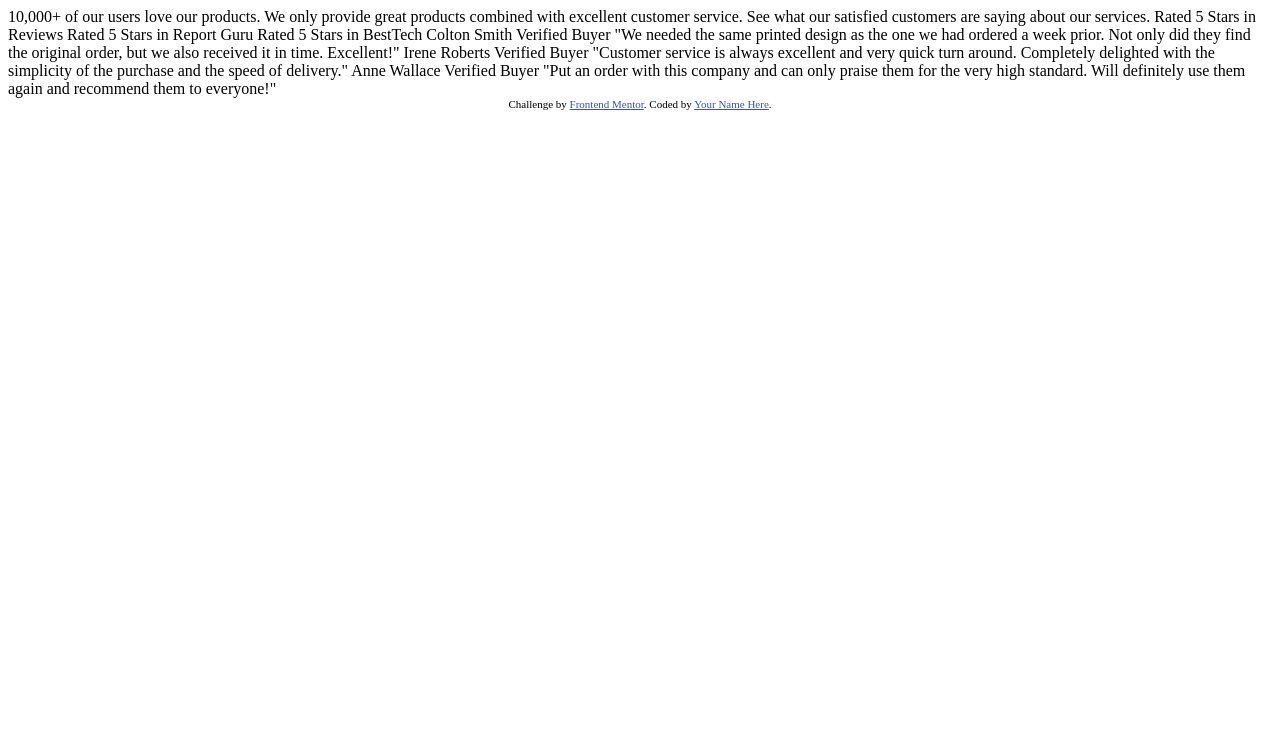
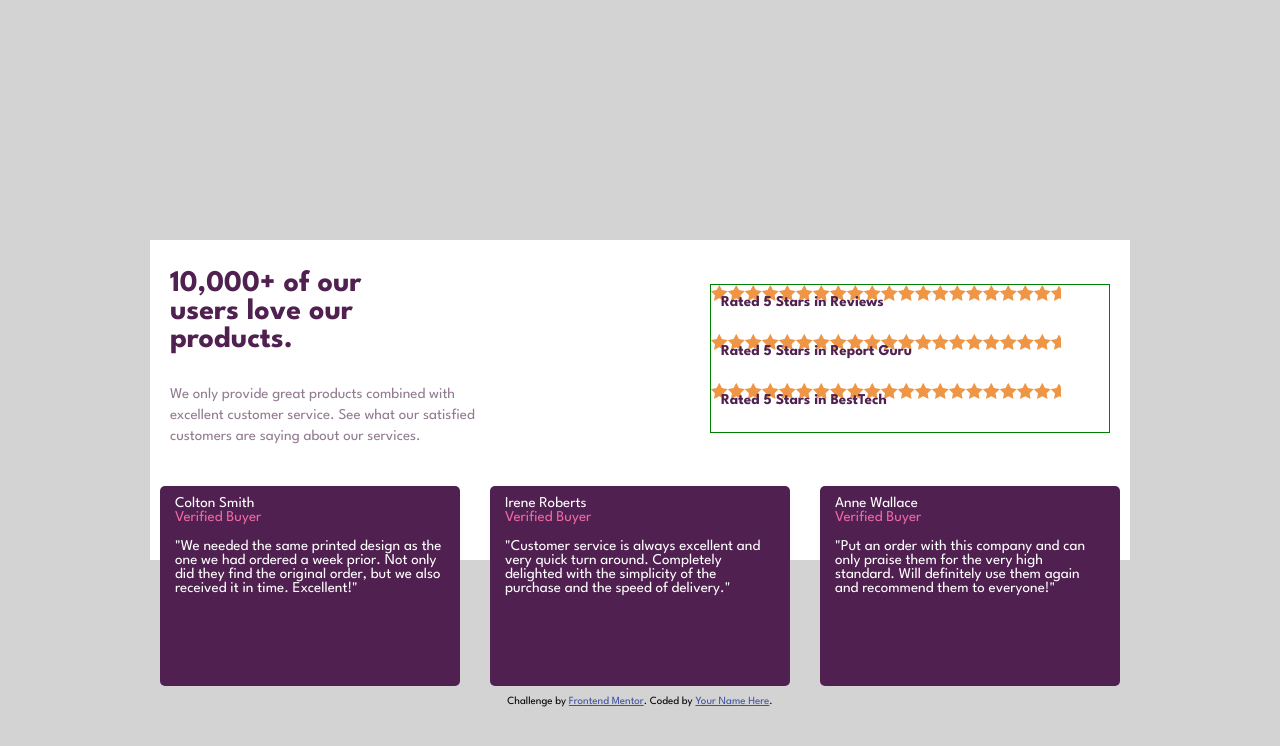
Before and after one commit to jbski/social-proof-section-master, a plain HTML site: page index.html in a window 1280 px wide. Drawn offline with Linux system fonts and the light colour scheme.

Commit message:
update css and html

```diff
--- /dev/null
+++ b/css/style.css
@@ -0,0 +1,140 @@
+:root {
+/* ### Primary */
+--VeryDarkMagenta: hsl(300, 43%, 22%);
+--Soft_Pink: hsl(333, 80%, 67%);
+
+/* ### Neutral */
+--Dark_Grayish_Magenta: hsl(303, 10%, 53%);
+--Light_Grayish_Magenta: hsl(300, 24%, 96%);
+--White: hsl(0, 0%, 100%);
+
+--body_font_size: 15px;
+
+--font-family: 'League Spartan', sans-serif;
+}
+
+*{
+    padding: 0px;
+    margin: 0px;
+    box-sizing: border-box;
+}
+
+body {
+    font-family: var(--font-family);
+    font-size: var(--body_font_size);
+    background: lightgray;
+    height: 100vh;
+    width: 100%;
+}
+
+.main {
+    width: 980px;
+    /* width: 1440px; */
+    height: 40%;
+    position: absolute;
+    top: 50%;
+    left: 50%;
+    transform: translate(-50%, -50%);
+    background-color: var(--White);
+}
+
+
+/* Create flex boxes for upper content */
+.flex-upper-container {
+    display: flex;
+    flex-direction: row;
+    align-items: center;
+    justify-content: space-between;
+    padding: 0px 20px 0px 20px;
+
+}
+
+.flex-text-upper-left {
+    display: flex;
+    flex-direction: column;
+    align-items: flex-start;
+    justify-content: center;
+    /* border: 1px solid red; */
+    width: 35%;
+}
+
+.five-star-reviews {
+    display: flex;
+    flex-direction: column;
+    align-items: flex-start;
+    justify-content: center;
+    border: 1px solid green;
+    width: 400px;
+}
+
+
+/* Format content in upper section */
+.flex-text-upper-left h1 {
+    color: var(--VeryDarkMagenta);
+    font-family: var(--font-family);
+    font-weight: 700;
+    padding: 30px 0px 30px 0px;
+
+}
+
+.flex-text-upper-left p {
+    color: var(--Dark_Grayish_Magenta);
+    font-family: var(--font-family);
+    /* font-weight: 700; */
+    padding: 0px 0px 30px 0px;
+    line-height: 1.3rem;
+
+}
+
+.five-star-reviews p {
+    color: var(--VeryDarkMagenta);
+    font-weight: 700;
+    padding: 10px;
+    background-color: var(--Light_Grayish_Magenta);
+    margin-bottom: 15px;
+    border-radius: 5px;
+    width: 350px;
+}
+
+.five-star-reviews  p{
+    background: url('../images/icon-star.svg');
+    background-repeat: repeat-x;
+
+}
+
+
+
+
+/* Format buyer cards */
+.buyer-boxes {
+    display: flex;
+    flex-direction: row;
+    align-items: center;
+    justify-content: space-between;
+    margin: 10px;
+}
+
+.boxes {
+    background-color: var(--VeryDarkMagenta);
+    border-radius: 5px;
+    height: 200px;
+    width: 300px;
+
+
+}
+
+.buyer-name {
+    color: var(--White);
+    padding-left: 15px;
+    padding-top: 10px;
+}
+
+.testimonial {
+    color: var(--White);
+    padding: 15px;
+}
+
+.buyer {
+    color: var(--Soft_Pink);
+    padding-left: 15px;
+}
--- a/index.html
+++ b/index.html
@@ -11,6 +11,12 @@
       sizes="32x32"
       href="./images/favicon-32x32.png"
     />
+
+    <link rel="preconnect" href="https://fonts.googleapis.com">
+    <link rel="preconnect" href="https://fonts.gstatic.com" crossorigin>
+    <link href="https://fonts.googleapis.com/css2?family=League+Spartan:wght@400;500;700&display=swap" rel="stylesheet">
+
+    <link rel="stylesheet" href="./css/style.css">
 
     <title>Frontend Mentor | Social proof section</title>
 
@@ -26,36 +32,62 @@
     </style>
   </head>
   <body>
-    10,000+ of our users love our products.
 
-    We only provide great products combined with excellent customer service.
-    See what our satisfied customers are saying about our services.
+    <div class="main">
+      <div class="flex-main-container">
 
-    Rated 5 Stars in Reviews
-    Rated 5 Stars in Report Guru
-    Rated 5 Stars in BestTech
+        <div class="flex-upper-container">
 
-    Colton Smith
-    Verified Buyer
-    "We needed the same printed design as the one we had ordered a week prior.
+          <div class="flex-text-upper-left">
+            <h1>10,000+ of our <br> users love our <br> products.</h1>
+
+            <p>  We only provide great products combined with excellent customer service.
+                See what our satisfied customers are saying about our services.</p>
+          </div>
+
+          <div class="flex-five-star-reviews">
+            <div class="five-star-reviews">
+                <p id="star-reviews">Rated 5 Stars in Reviews</p>
+                <p id="star-report-guru">Rated 5 Stars in Report Guru</p>
+                <p id="star-best-tech">Rated 5 Stars in BestTech</p>
+            </div>
+          </div>
+
+        </div>
+      <div class="flex-lower-container">
+        <div class="buyer-boxes">
+            <div class="boxes" id="box-1">
+              <p class="buyer-name">Colton Smith </p>
+              <p class="buyer">Verified Buyer</p>
+              <p class="testimonial">"We needed the same printed design as the one we had ordered a week prior.
                 Not only did they find the original order, but we also received it in time.
-    Excellent!"
+                Excellent!"</p>
+            </div>
 
-    Irene Roberts
-    Verified Buyer
-    "Customer service is always excellent and very quick turn around. Completely
-    delighted with the simplicity of the purchase and the speed of delivery."
+            <div class="boxes" id="box-2">
+              <p class="buyer-name">Irene Roberts</p>
+              <p class="buyer">Verified Buyer</p>
+              <p class="testimonial">"Customer service is always excellent and very quick turn around. Completely
+                delighted with the simplicity of the purchase and the speed of delivery."</p>
+            </div>
 
-    Anne Wallace
-    Verified Buyer
-    "Put an order with this company and can only praise them for the very high
-    standard. Will definitely use them again and recommend them to everyone!"
+          <div class="boxes" id="box-3">
+            <p class="buyer-name">Anne Wallace</p>
+            <p class="buyer">Verified Buyer</p>
+            <p class="testimonial">"Put an order with this company and can only praise them for the very high
+              standard. Will definitely use them again and recommend them to everyone!"</p>
+          </div>
 
+            </div>
+          </div>
           <div class="attribution">
             Challenge by
             <a href="https://www.frontendmentor.io?ref=challenge" target="_blank"
               >Frontend Mentor</a
             >. Coded by <a href="#">Your Name Here</a>.
           </div>
+      </div>
+    </div>
+
   </body>
 </html>
```
Lines whose indentation alone changed are shown as unchanged.
